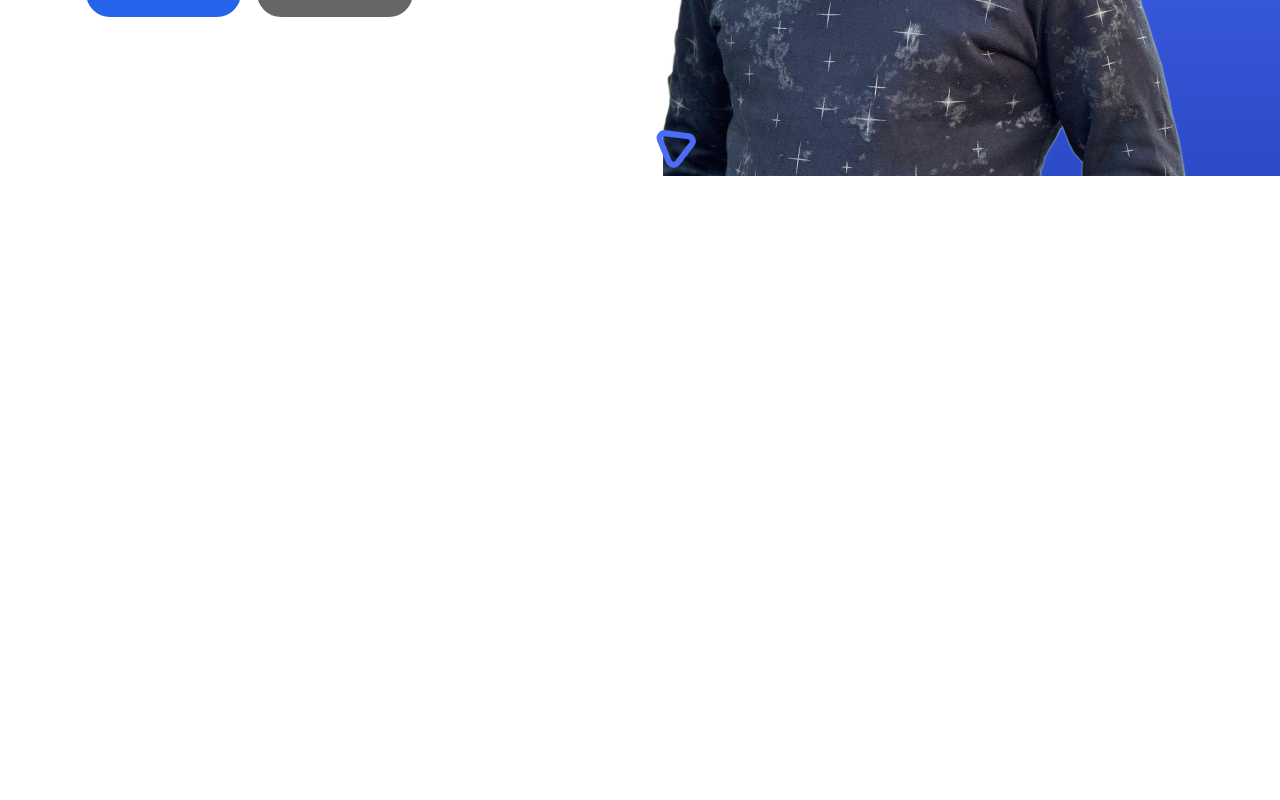
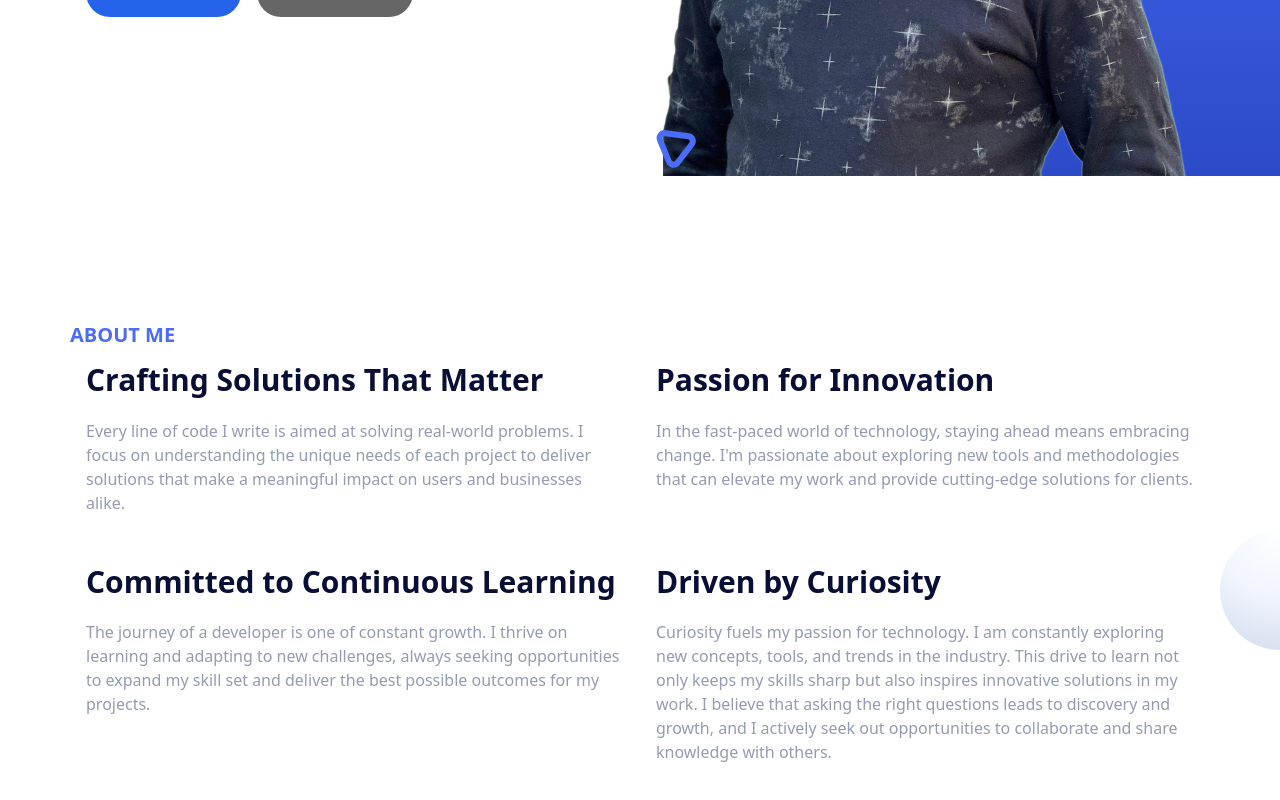
Before and after one commit to abdullahqudeer/personal-portfolio, a React (Create React App) app: page / in a window 1280 px wide. Shown: the part 524-1324 px from the top of the page. Before the commit the page ends 800 px from the top, so only its background shows below. Built offline with nearby package versions, Linux system fonts and the light colour scheme.

Commit message:
added About component

```diff
--- a/src/App.js
+++ b/src/App.js
@@ -1,12 +1,14 @@
 import React from "react";
 import Navbar from "./components/Navbar";
 import Home from "./components/Home";
+import About from "./components/About";
 
 function App() {
   return (
     <div className="App">
       <Navbar />
       <Home />
+      <About />
     </div>
   );
 }
--- /dev/null
+++ b/src/components/About.js
@@ -0,0 +1,98 @@
+import React from "react";
+
+const About = () => {
+  return (
+    <>
+      <section id="about" className="relative pt-145 pb-120 z-10">
+        <div className="w-ful mx-auto px-4 max-w-full sm:max-w-[540px] md:max-w-[720px] lg:max-w-[960px] xl:max-w-[1140px] 2xl:max-w-[1320px]">
+          <div className="flex flex-wrap -mx-4">
+            <span className="text-[1.25rem] leading-[1.75rem] text-[rgb(74,108,247)] font-bold mb-3">
+              ABOUT ME
+            </span>
+          </div>
+          <div className="flex flex-wrap -mx-4 mb-12">
+            <div className="w-full mb-8 px-4 lg:mb-0 lg:w-1/2 xl:w-1/2">
+              <h2 className="mb-5 text-[1.875rem] leading-[1.25] font-bold text-[rgb(9,14,52)] ">
+                Crafting Solutions That Matter
+              </h2>
+              <p className="text-[rgb(149,156,177)] font-medium">
+                Every line of code I write is aimed at solving real-world
+                problems. I focus on understanding the unique needs of each
+                project to deliver solutions that make a meaningful impact on
+                users and businesses alike.
+              </p>
+            </div>
+            <div className="w-full mb-8 px-4 lg:mb-0 lg:w-1/2 xl:w-1/2">
+              <h2 className="mb-5 text-[1.875rem] leading-[1.25] font-bold text-[rgb(9,14,52)]">
+                Passion for Innovation
+              </h2>
+              <p className="text-[rgb(149,156,177)] font-medium">
+                In the fast-paced world of technology, staying ahead means
+                embracing change. I'm passionate about exploring new tools and
+                methodologies that can elevate my work and provide cutting-edge
+                solutions for clients.
+              </p>
+            </div>
+          </div>
+          <div className="flex flex-wrap -mx-4">
+            <div className="w-full mb-8 px-4 lg:mb-0 lg:w-1/2 xl:w-1/2">
+              <h2 className="mb-5 text-[1.875rem] leading-[1.25] font-bold text-[rgb(9,14,52)]">
+                Committed to Continuous Learning
+              </h2>
+              <p className="text-[rgb(149,156,177)] font-medium">
+                The journey of a developer is one of constant growth. I thrive
+                on learning and adapting to new challenges, always seeking
+                opportunities to expand my skill set and deliver the best
+                possible outcomes for my projects.
+              </p>
+            </div>
+            <div className="w-full mb-8 px-4 lg:mb-0 lg:w-1/2 xl:w-1/2">
+              <h2 className="mb-5 text-[1.875rem] leading-[1.25] font-bold text-[rgb(9,14,52)]">
+                Driven by Curiosity
+              </h2>
+              <p className="text-[rgb(149,156,177)] font-medium">
+                Curiosity fuels my passion for technology. I am constantly
+                exploring new concepts, tools, and trends in the industry. This
+                drive to learn not only keeps my skills sharp but also inspires
+                innovative solutions in my work. I believe that asking the right
+                questions leads to discovery and growth, and I actively seek out
+                opportunities to collaborate and share knowledge with others.
+              </p>
+            </div>
+          </div>
+        </div>
+        <div className="absolute right-0 top-1/2">
+          <svg
+            width="60"
+            height="120"
+            viewBox="0 0 60 120"
+            fill="none"
+            xmlns="http://www.w3.org/2000/svg"
+          >
+            <circle
+              cx="60"
+              cy="60"
+              r="60"
+              fill="url(#paint0_radial_18:24)"
+            ></circle>
+            <defs>
+              <radialGradient
+                id="paint0_radial_18:24"
+                cx="0"
+                cy="0"
+                r="1"
+                gradientUnits="userSpaceOnUse"
+                gradientTransform="translate(60) rotate(90) scale(120)"
+              >
+                <stop stop-color="white"></stop>
+                <stop offset="0.569" stop-color="#F0F4FD"></stop>
+                <stop offset="0.993" stop-color="#D9E0F0"></stop>
+              </radialGradient>
+            </defs>
+          </svg>
+        </div>
+      </section>
+    </>
+  );
+};
+export default About;
--- a/src/index.css
+++ b/src/index.css
@@ -23,6 +23,15 @@
   p,
   pre {
     @apply m-0;
+  }
+  h1,
+  h2,
+  h3,
+  h4,
+  h5,
+  h6 {
+    font-size: inherit;
+    font-weight: inherit;
   }
 
   /* Set display block for media elements */
--- a/tailwind.config.js
+++ b/tailwind.config.js
@@ -6,6 +6,10 @@ module.exports = {
         customBlue: "rgb(74, 108, 247)",
         customBlack: "rgb(9, 14, 52)",
       },
+      spacing: {
+        '145': '145px',
+        '120': '120px',
+      },
     },
   },
   plugins: [],
```
